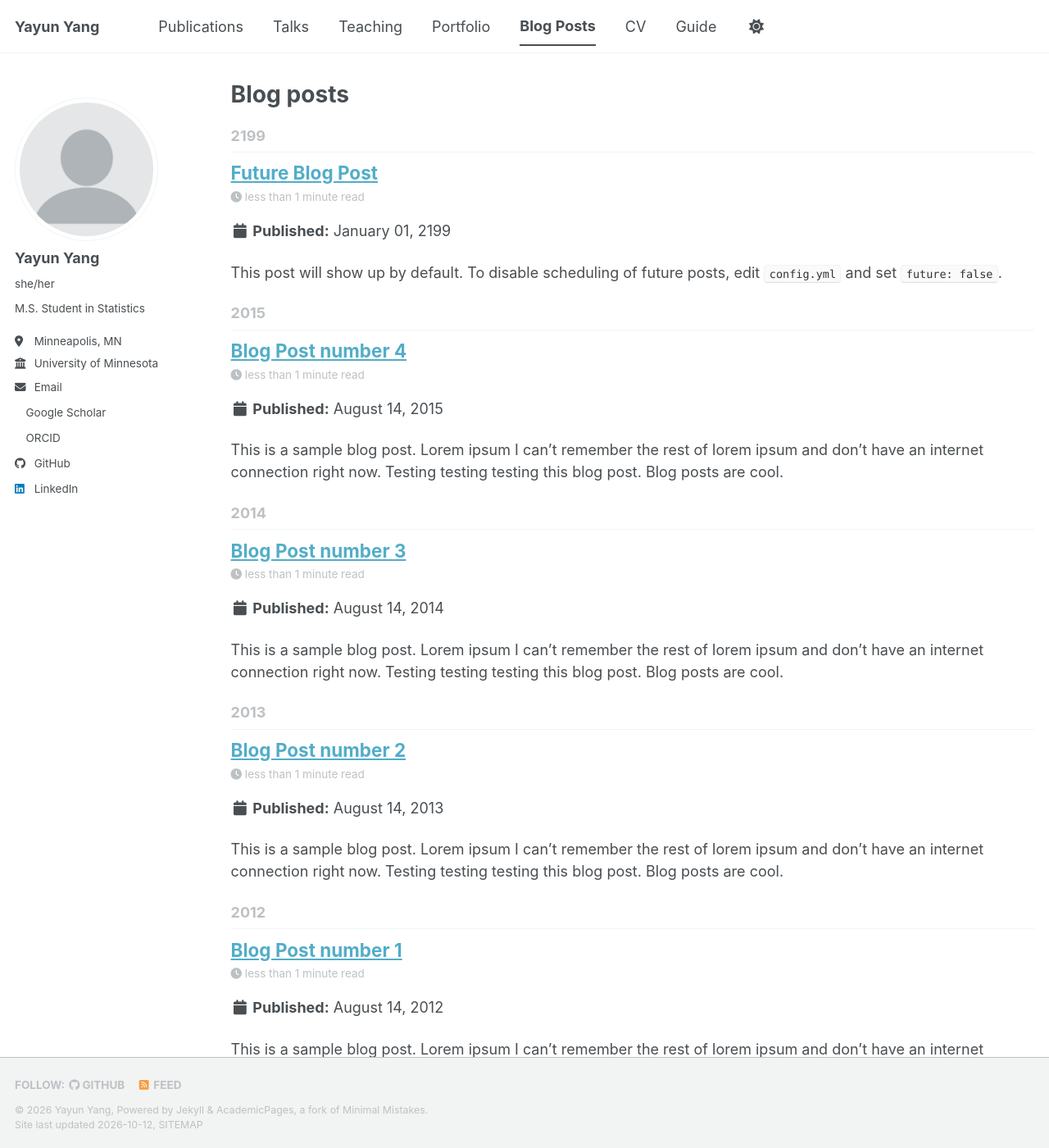
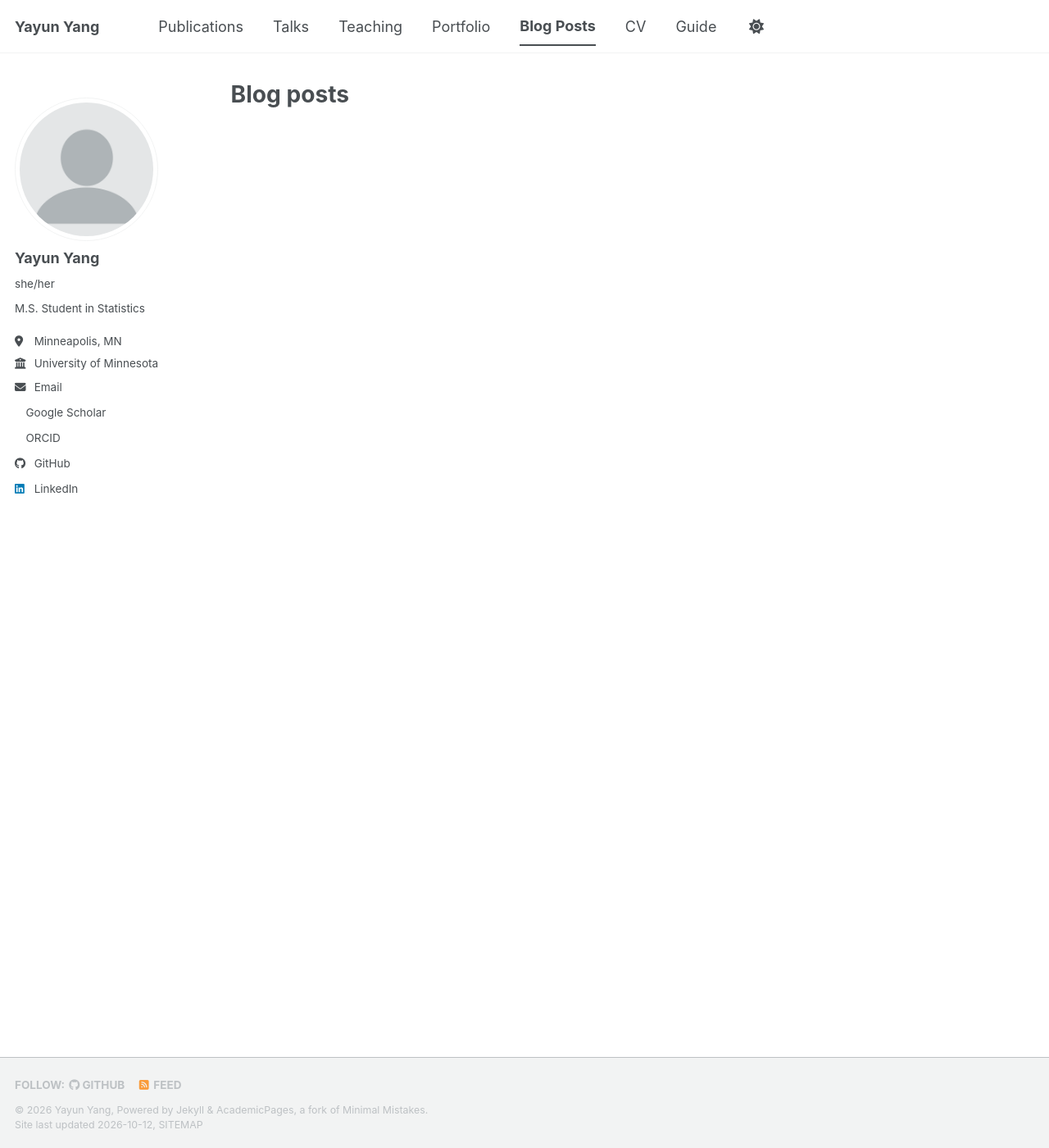
Before and after one commit to yayunyangvivian/yayunyangvivian.github.io, a Jekyll site: the page built from _pages/year-archive.html, in a window 1280 px wide and 1400 px high. Shown: the whole window at 82% size. Built offline with Jekyll 4.4.1, drawn with Linux system fonts in a browser that asks for light colours; a style sheet for code colours, icons or effects is not loaded.

Commit message:
Remove sample content

```diff
--- a/_posts/2012-08-14-blog-post-1.md
+++ /dev/null
@@ -1,20 +0,0 @@
----
-title: 'Blog Post number 1'
-date: 2012-08-14
-permalink: /posts/2012/08/blog-post-1/
-tags:
-  - cool posts
-  - category1
-  - category2
----
-
-This is a sample blog post. Lorem ipsum I can't remember the rest of lorem ipsum and don't have an internet connection right now. Testing testing testing this blog post. Blog posts are cool.
-
-Headings are cool
-======
-
-You can have many headings
-======
-
-Aren't headings cool?
-------
--- a/_posts/2013-08-14-blog-post-2.md
+++ /dev/null
@@ -1,20 +0,0 @@
----
-title: 'Blog Post number 2'
-date: 2013-08-14
-permalink: /posts/2013/08/blog-post-2/
-tags:
-  - cool posts
-  - category1
-  - category2
----
-
-This is a sample blog post. Lorem ipsum I can't remember the rest of lorem ipsum and don't have an internet connection right now. Testing testing testing this blog post. Blog posts are cool.
-
-Headings are cool
-======
-
-You can have many headings
-======
-
-Aren't headings cool?
-------
--- a/_posts/2014-08-14-blog-post-3.md
+++ /dev/null
@@ -1,20 +0,0 @@
----
-title: 'Blog Post number 3'
-date: 2014-08-14
-permalink: /posts/2014/08/blog-post-3/
-tags:
-  - cool posts
-  - category1
-  - category2
----
-
-This is a sample blog post. Lorem ipsum I can't remember the rest of lorem ipsum and don't have an internet connection right now. Testing testing testing this blog post. Blog posts are cool.
-
-Headings are cool
-======
-
-You can have many headings
-======
-
-Aren't headings cool?
-------
--- a/_posts/2015-08-14-blog-post-4.md
+++ /dev/null
@@ -1,20 +0,0 @@
----
-title: 'Blog Post number 4'
-date: 2015-08-14
-permalink: /posts/2015/08/blog-post-4/
-tags:
-  - cool posts
-  - category1
-  - category2
----
-
-This is a sample blog post. Lorem ipsum I can't remember the rest of lorem ipsum and don't have an internet connection right now. Testing testing testing this blog post. Blog posts are cool.
-
-Headings are cool
-======
-
-You can have many headings
-======
-
-Aren't headings cool?
-------
--- a/_posts/2199-01-01-future-post.md
+++ /dev/null
@@ -1,11 +0,0 @@
----
-title: 'Future Blog Post'
-date: 2199-01-01
-permalink: /posts/2199/01/blog-post-4/
-tags:
-  - cool posts
-  - category1
-  - category2
----
-
-This post will show up by default. To disable scheduling of future posts, edit `config.yml` and set `future: false`.
```
Also changed, not shown: _publications/2024-02-17-paper-title-number-4.md (deleted, +0 -13 lines), _publications/2025-06-08-paper-title-number-5.md (deleted, +0 -13 lines), _talks/2013-03-01-tutorial-1.md (deleted, +0 -13 lines), _talks/2014-03-01-talk-3.md (deleted, +0 -11 lines), _teaching/2014-spring-teaching-1.md (+1 -1 lines), _teaching/2015-spring-teaching-2.md (deleted, +0 -20 lines), _talks/2014-02-01-talk-2.md (deleted).
